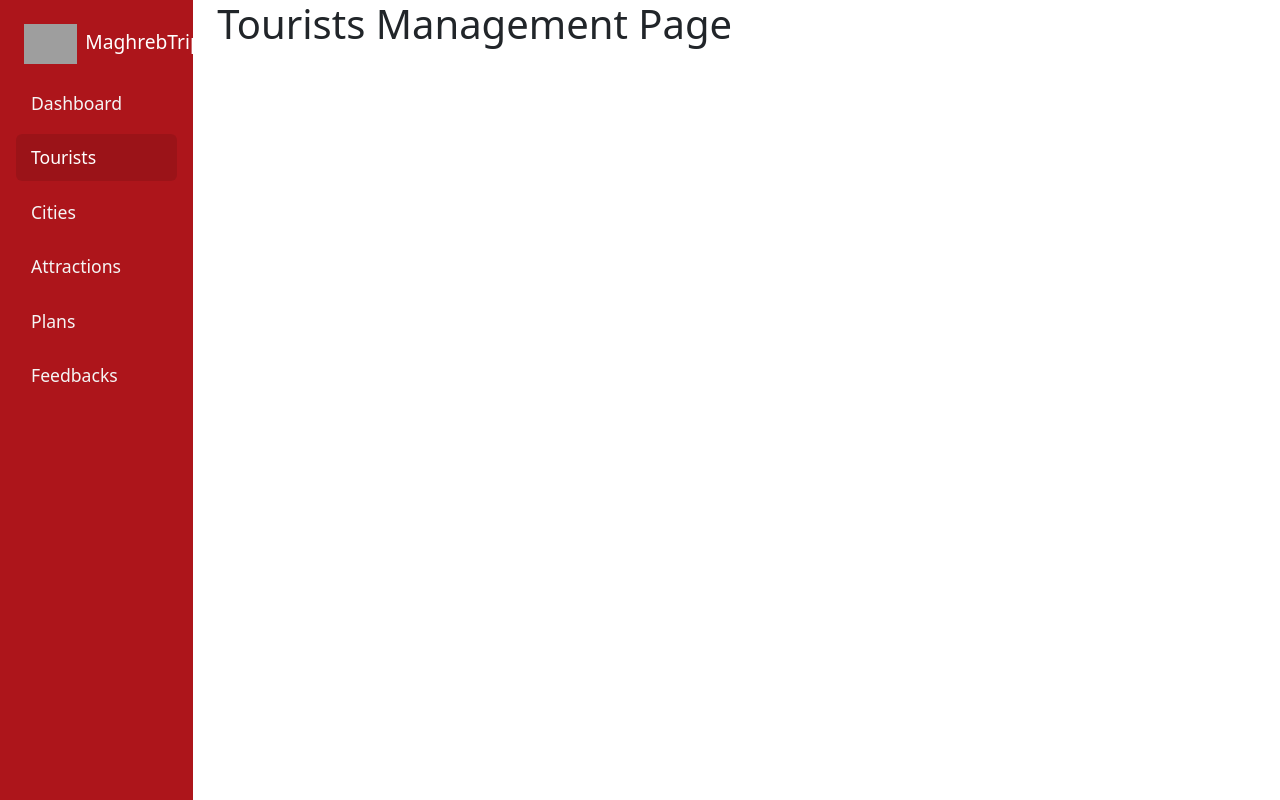
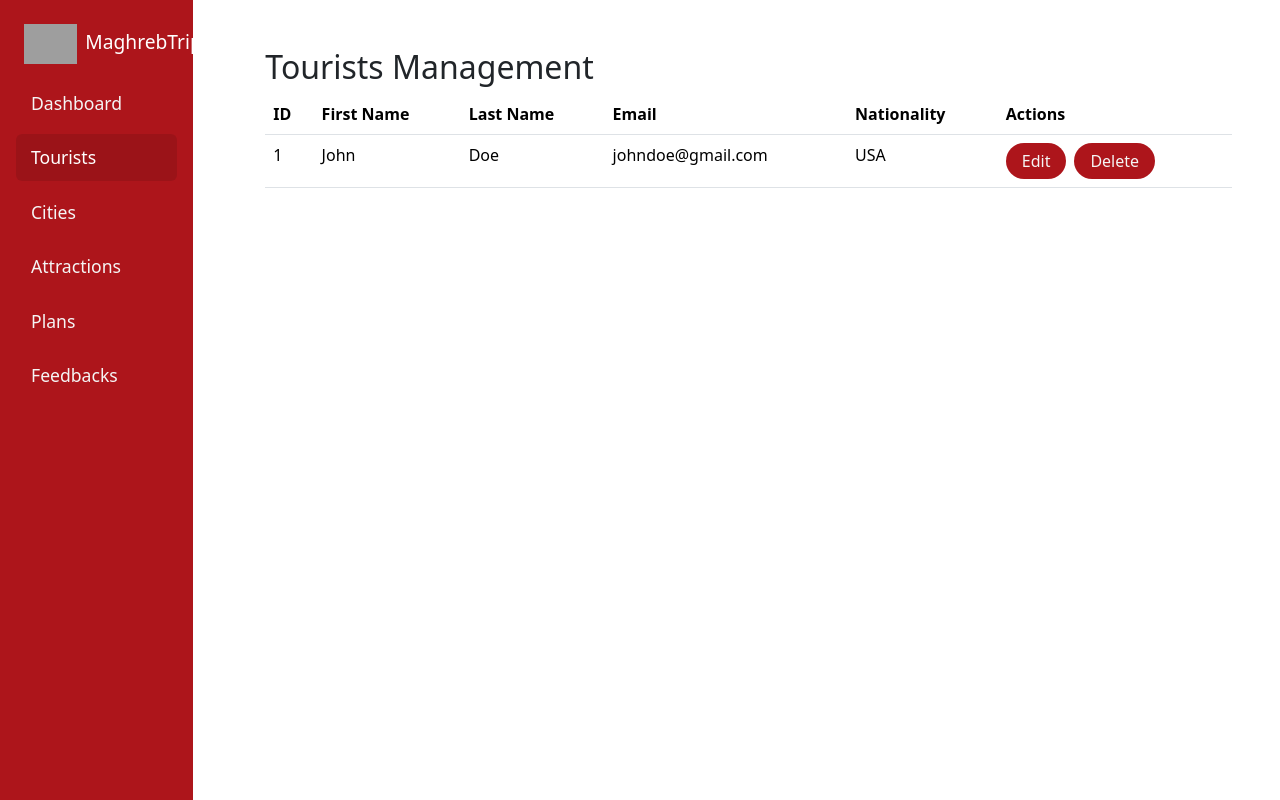
Before and after one commit to MaghrebTrip/maghrebtrip, a React (Vite) app: page /admin/tourists-management in a window 1280 px wide. Built offline with nearby package versions, Linux system fonts and the light colour scheme; grey boxes are pictures that could not be loaded.

Commit message:
add tourist example

```diff
--- a/src/pages/admin/TouristsManagementPage.tsx
+++ b/src/pages/admin/TouristsManagementPage.tsx
@@ -1,8 +1,35 @@
 function TouristsManagementPage() {
   return (
-    <>
-      <h1>Tourists Management Page</h1>
-    </>
+    <section id="tourists-management" className="tourists-management">
+      <div className="container p-5">
+        <h2 className="title">Tourists Management</h2>
+        <table className="table">
+          <thead>
+            <tr>
+              <th>ID</th>
+              <th>First Name</th>
+              <th>Last Name</th>
+              <th>Email</th>
+              <th>Nationality</th>
+              <th>Actions</th>
+            </tr>
+          </thead>
+          <tbody>
+            <tr>
+              <td>1</td>
+              <td>John</td>
+              <td>Doe</td>
+              <td>johndoe@gmail.com</td>
+              <td>USA</td>
+              <td>
+                <button className="btn me-2">Edit</button>
+                <button className="btn">Delete</button>
+              </td>
+            </tr>
+          </tbody>
+        </table>
+      </div>
+    </section>
   );
 }
 
```
